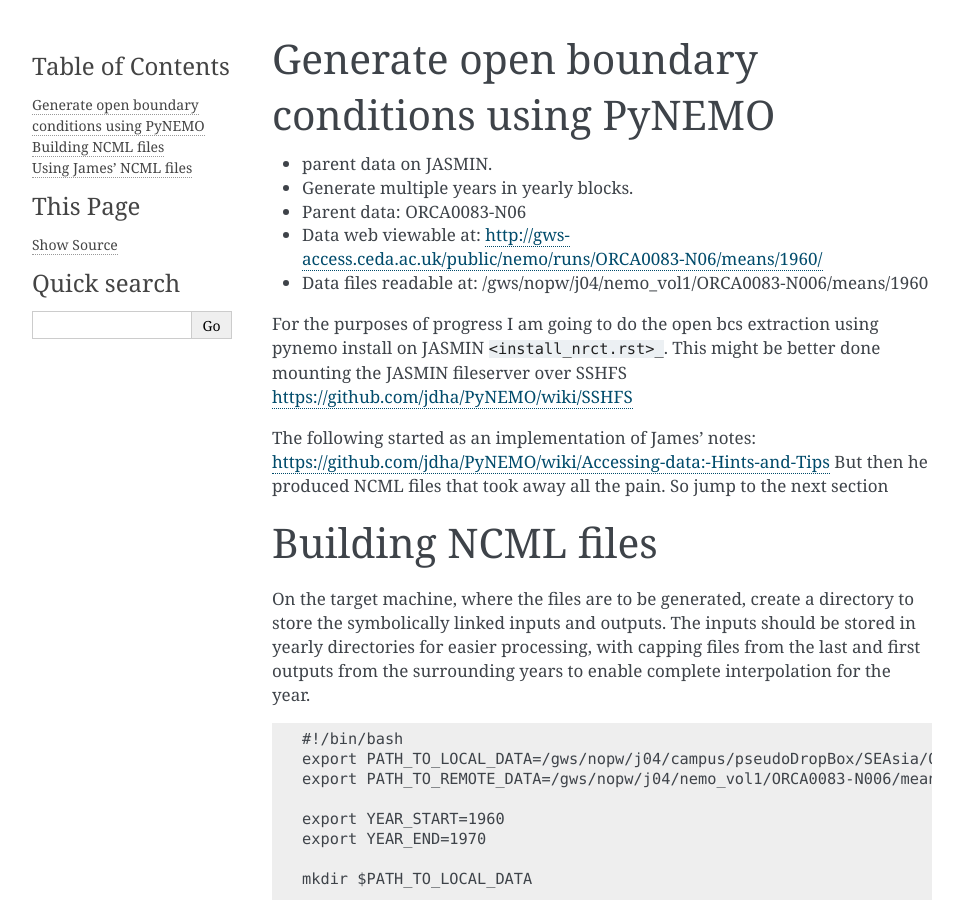
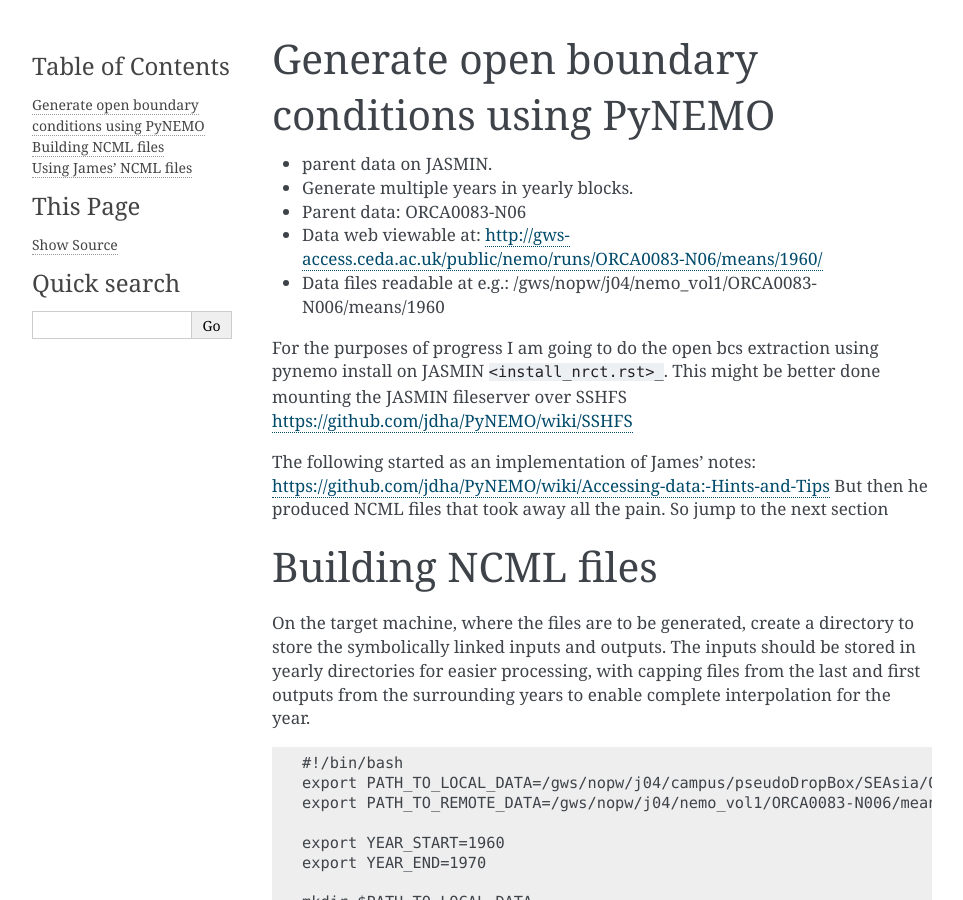
Before and after one commit to NOC-MSM/SEAsia, a Sphinx documentation site: the page built from recipes/docs/source/generate_openboundaryconditions.rst, in a window 1280 px wide and 900 px high. Shown: the whole window, without its empty margins (148-1111 px from the left). Built offline with Sphinx 7.4.7, drawn with Linux system fonts in a browser that asks for light colours.

Commit message:
minor edit

```diff
--- a/recipes/docs/source/generate_openboundaryconditions.rst
+++ b/recipes/docs/source/generate_openboundaryconditions.rst
@@ -6,7 +6,7 @@ Generate open boundary conditions using PyNEMO
 
 * Parent data: ORCA0083-N06
 * Data web viewable at: http://gws-access.ceda.ac.uk/public/nemo/runs/ORCA0083-N06/means/1960/
-* Data files readable at: /gws/nopw/j04/nemo_vol1/ORCA0083-N006/means/1960
+* Data files readable at e.g.: /gws/nopw/j04/nemo_vol1/ORCA0083-N006/means/1960
 
 For the purposes of progress I am going to do the open bcs extraction using
 pynemo install on JASMIN ``<install_nrct.rst>_``. This might be better done
```
